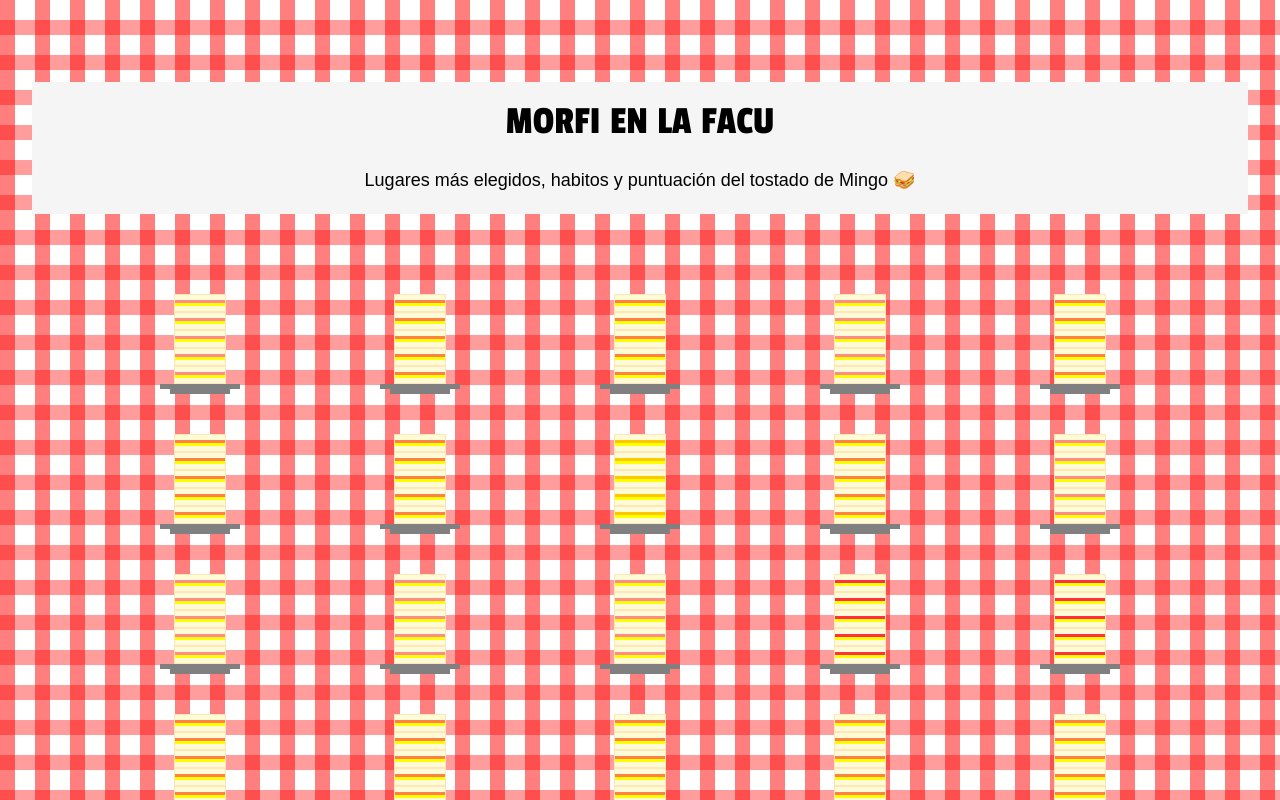
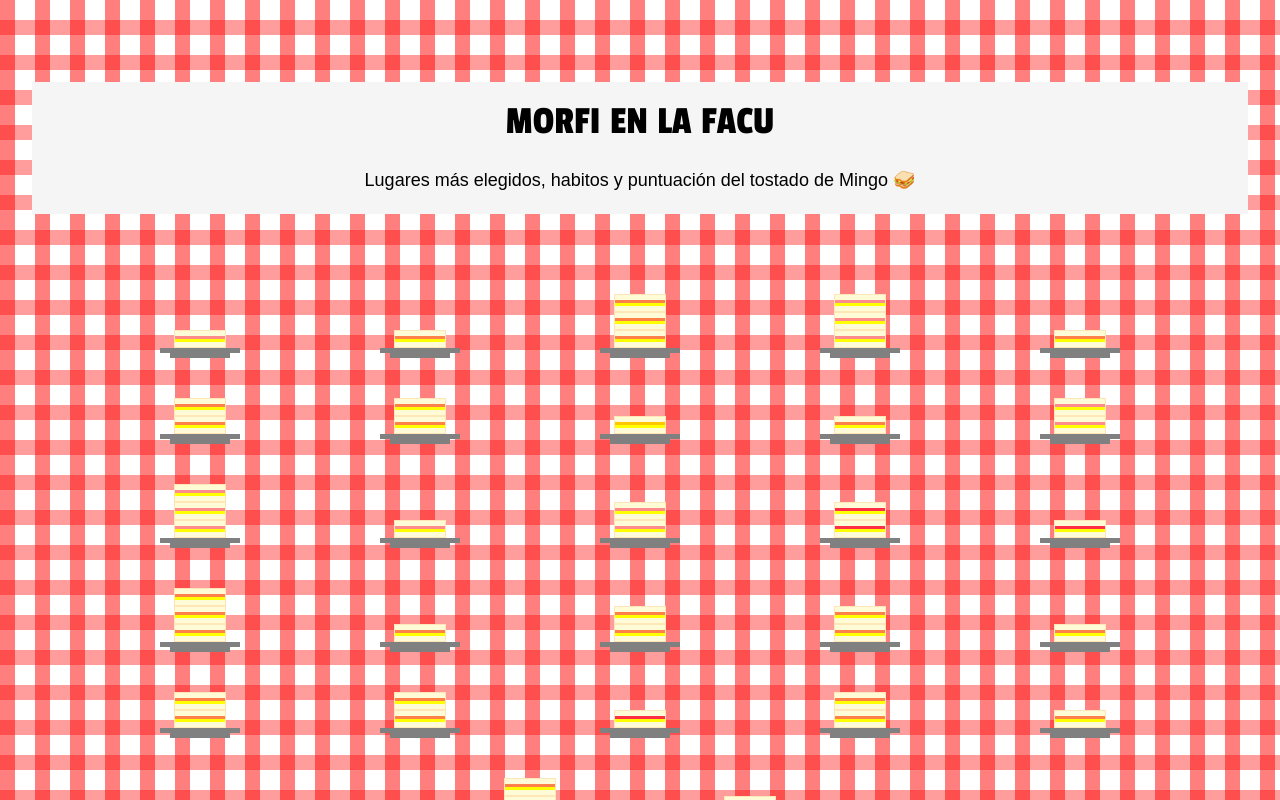
Before and after one commit to emi-verdun/vd_proyecto2, a Svelte app: page / in a window 1280 px wide. Shown: the top 800 px of the page. Built offline with nearby package versions, Linux system fonts and the light colour scheme.

Commit message:
arregle los sanguches yay!!!

```diff
--- a/src/App.svelte
+++ b/src/App.svelte
@@ -20,7 +20,7 @@
 
   /* 4. Escala para cantidad de días que come en la facultad */
   let cantDias = d3.scaleOrdinal()
-    .domain(["0","1","2","3","4","5"])
+    .domain([0,1,2,3,4,5])
     .range([1,1,2,3,4,5])
 
   /* Creo que nada más necesita escala */
@@ -59,7 +59,7 @@
         <div class="sanguches">
 
           {#each d3.range(1, 6) as n}
-            {#if n <= 5} <!-- No me deja usar {cantDias(sangu.cantDias)}-->
+            {#if n <= [cantDias(sangu.cantDias)]} <!-- No me deja usar {cantDias(sangu.cantDias)}-->
               <div class="pan"
                 style="background-color: #fffbd6;
                 width: 50px;
```
